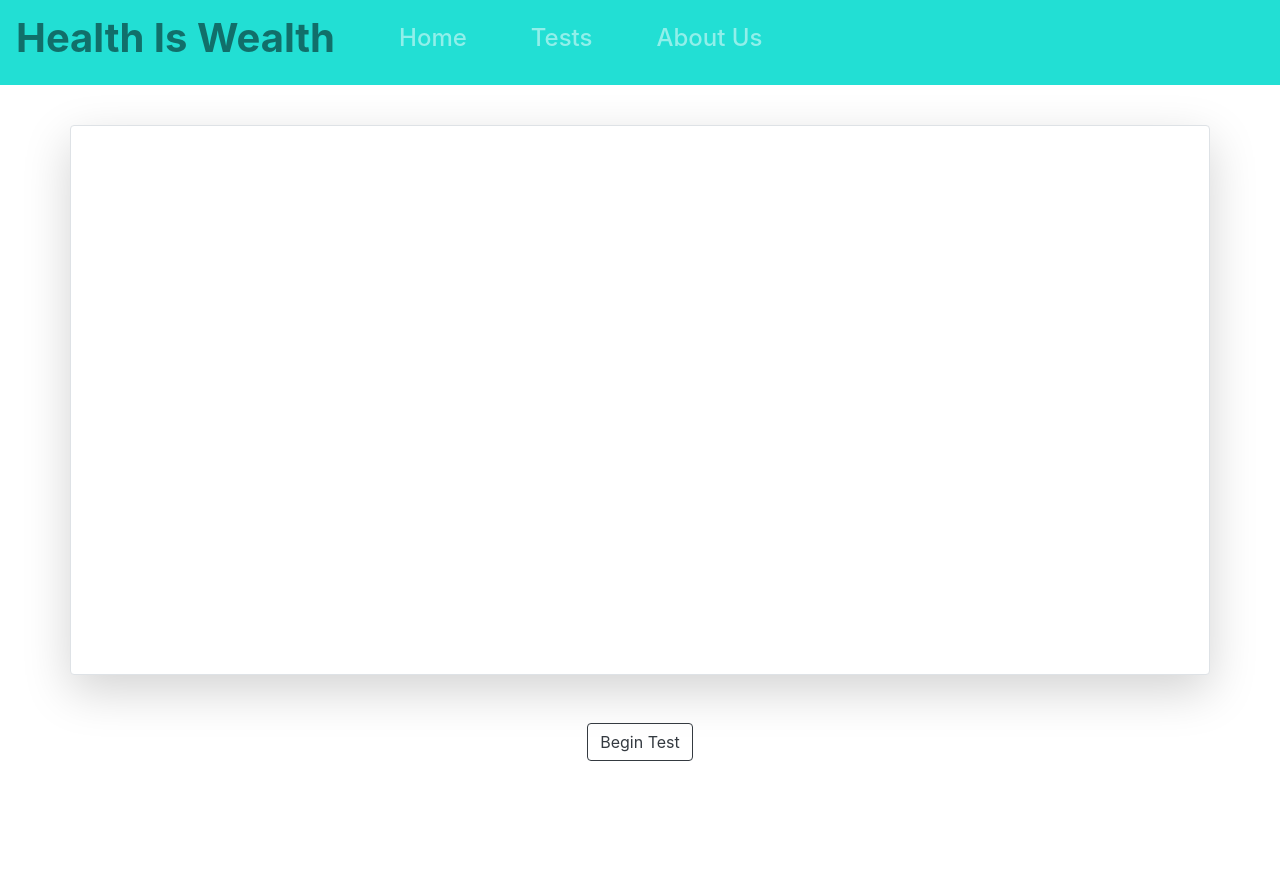
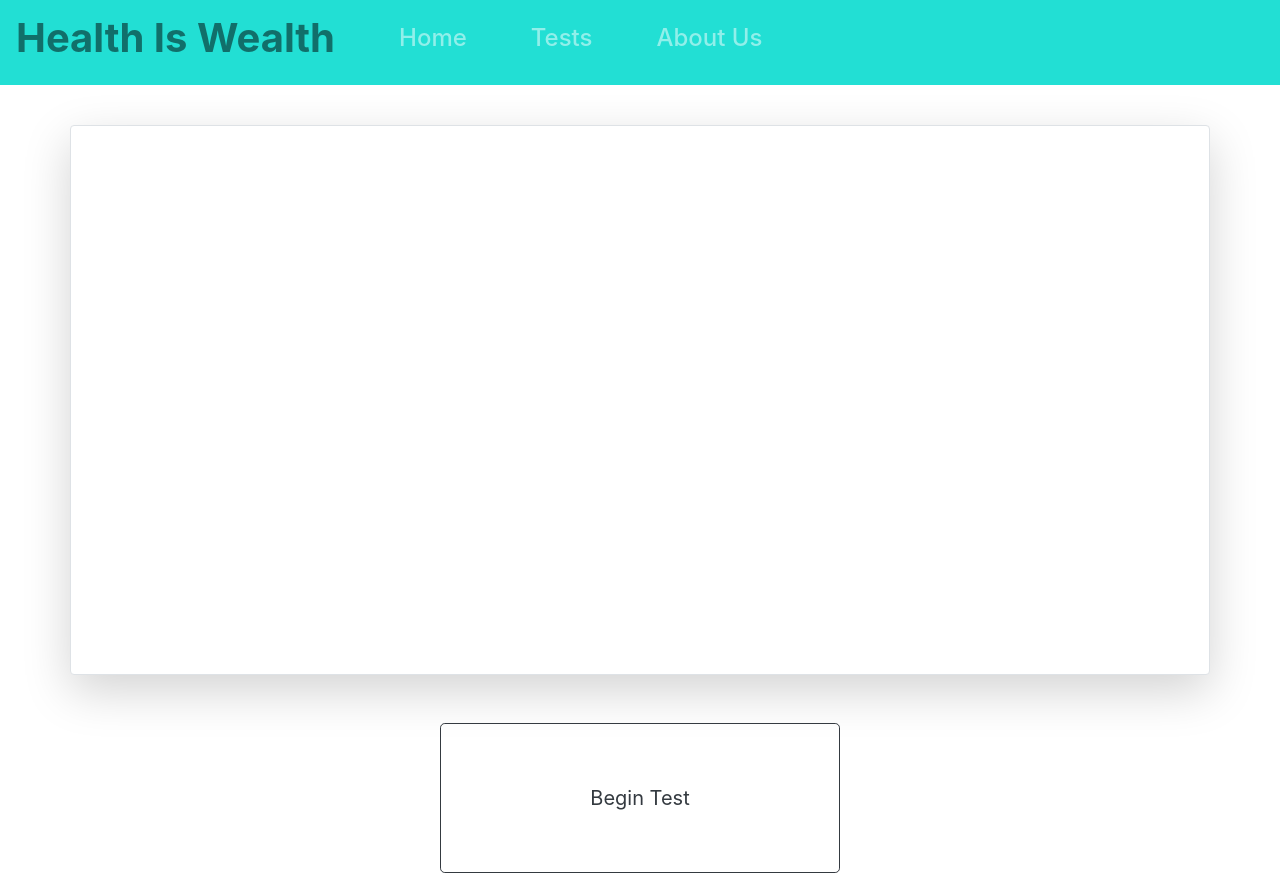
Before and after one commit to gc-tyes/website, a React (Create React App) app: page /testPage in a window 1280 px wide. Before the commit the page ends 800 px from the top, so only its background shows below. Built offline with nearby package versions, Linux system fonts and the light colour scheme.

Commit message:
increased size of buttons

```diff
--- a/src/components/homePage.js
+++ b/src/components/homePage.js
@@ -92,7 +92,7 @@ class HomePage extends Component {
                   </div>
 
                   <div class="containter text-center pt-3 mx-auto" style={getStartedContainer}>
-                      <Link to="/testPage"><button type="button" class="btn btn-outline-dark text-center">Get Started</button></Link>
+                      <Link to="/testPage"><button type="button" class="btn btn-outline-dark text-center btn-lg">Get Started</button></Link>
                   </div>
                   <div class="mask"></div>
               </div>
--- a/src/components/testPage.js
+++ b/src/components/testPage.js
@@ -18,6 +18,10 @@ class TestPage extends Component {
         const spacingContainer = {
             height: '40px'
           };
+          const buttonStyle = {
+            height: '150px',
+            width: '400px'
+          }
         return (
             <div>
                 <div class="container" style={spacingContainer}></div>
@@ -25,7 +29,7 @@ class TestPage extends Component {
                     <canvas id="myCanvas" width="510" height="510"></canvas>
                 </div>
                 <div class="container mx-auto text-center">
-                    <button type="button" class="btn btn-outline-dark text-center">Begin Test</button>
+                    <button type="button" class="btn btn-outline-dark text-center btn-lg" style={buttonStyle}>Begin Test</button>
                 </div>
 
                 <script src="animation.js"></script>
```
